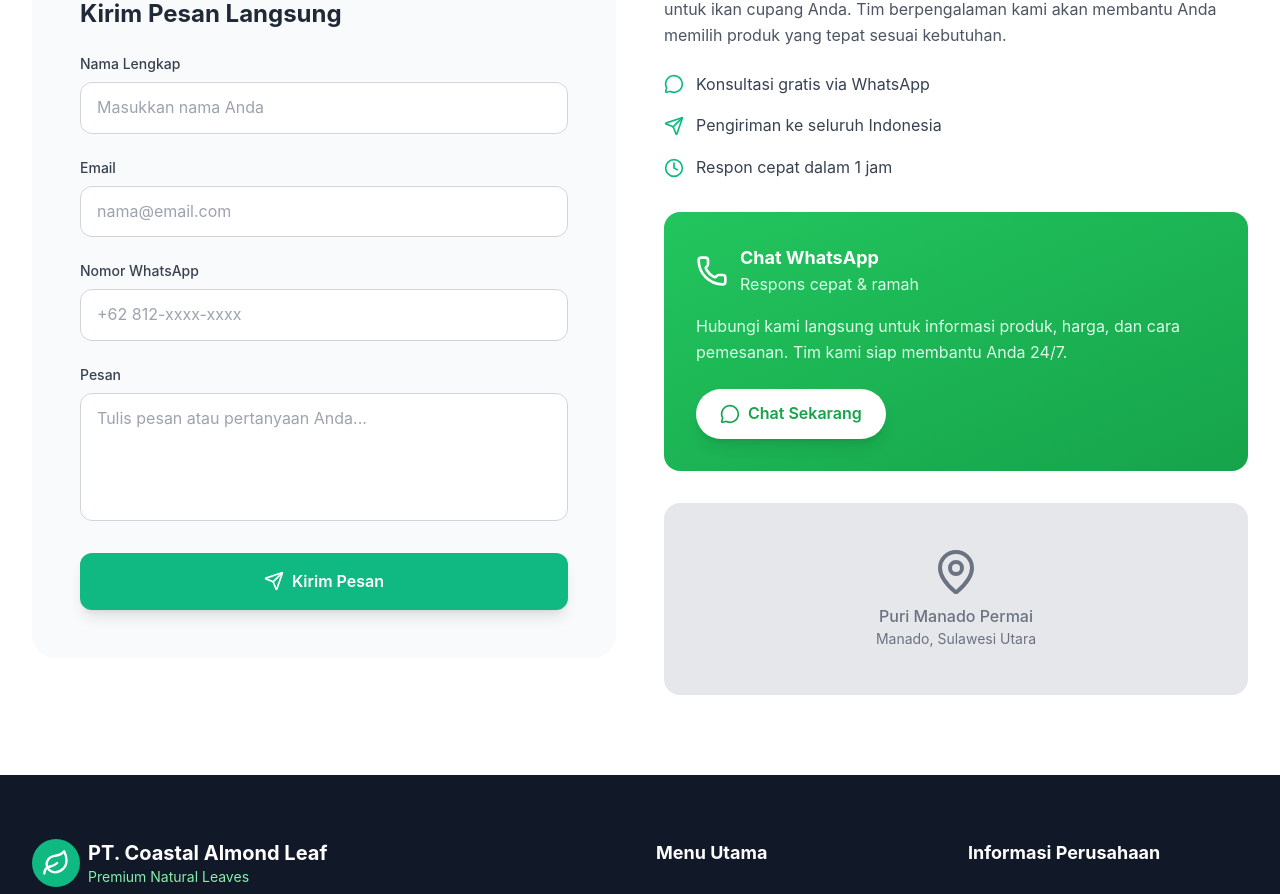
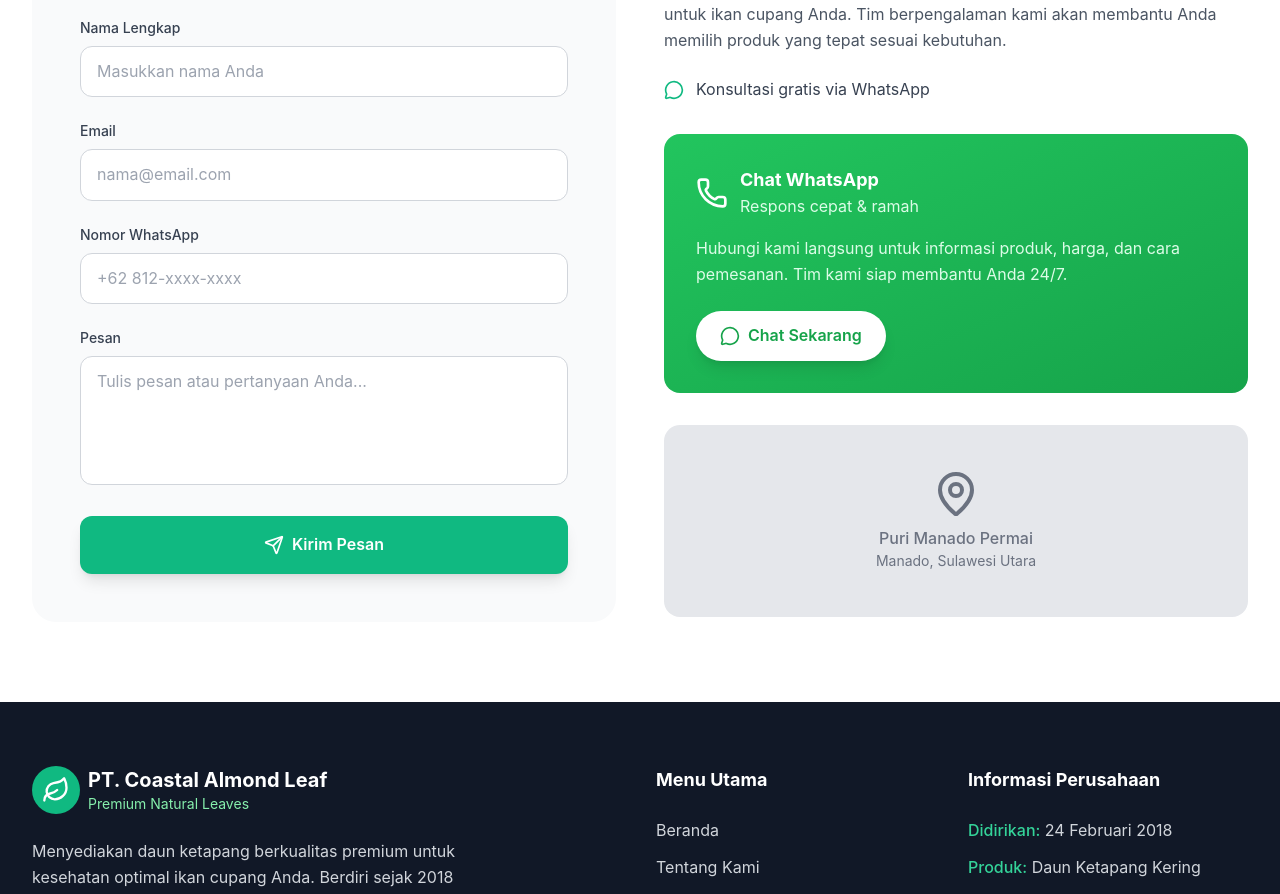
Before and after one commit to cecepns/almondleaf, a React (Vite) app: page / in a window 1280 px wide. Shown: the part 5869-6763 px from the top of the page. Built offline with nearby package versions, Linux system fonts and the light colour scheme.

Commit message:
fix: product image

```diff
--- a/src/components/About.jsx
+++ b/src/components/About.jsx
@@ -40,7 +40,7 @@
               Komitmen Terhadap Kualitas Premium
             </h3>
             <p className="text-gray-600 leading-relaxed">
-              <strong>PT. Coastal Almond Leaf</strong> didirikan pada <strong>24 Februari 2018</strong>
+              <strong>PT. Coastal Almond Leaf</strong> didirikan pada <strong>24 Februari 2018 {" "}</strong>
               dengan visi menyediakan daun ketapang berkualitas premium untuk komunitas pecinta ikan cupang.
               Berlokasi strategis di <strong>Puri Manado Permai, Manado, Sulawesi Utara</strong>,
               kami memanfaatkan keunggulan geografis untuk menghasilkan produk terbaik.
--- a/src/components/Contact.jsx
+++ b/src/components/Contact.jsx
@@ -258,14 +258,14 @@
                     <MessageCircle className="w-5 h-5 text-primary-500 mr-3 flex-shrink-0" />
                     <span>Konsultasi gratis via WhatsApp</span>
                   </div>
-                  <div className="flex items-center text-gray-700">
+                  {/* <div className="flex items-center text-gray-700">
                     <Send className="w-5 h-5 text-primary-500 mr-3 flex-shrink-0" />
                     <span>Pengiriman ke seluruh Indonesia</span>
                   </div>
                   <div className="flex items-center text-gray-700">
                     <Clock className="w-5 h-5 text-primary-500 mr-3 flex-shrink-0" />
                     <span>Respon cepat dalam 1 jam</span>
-                  </div>
+                  </div> */}
                 </div>
               </div>
 
```
